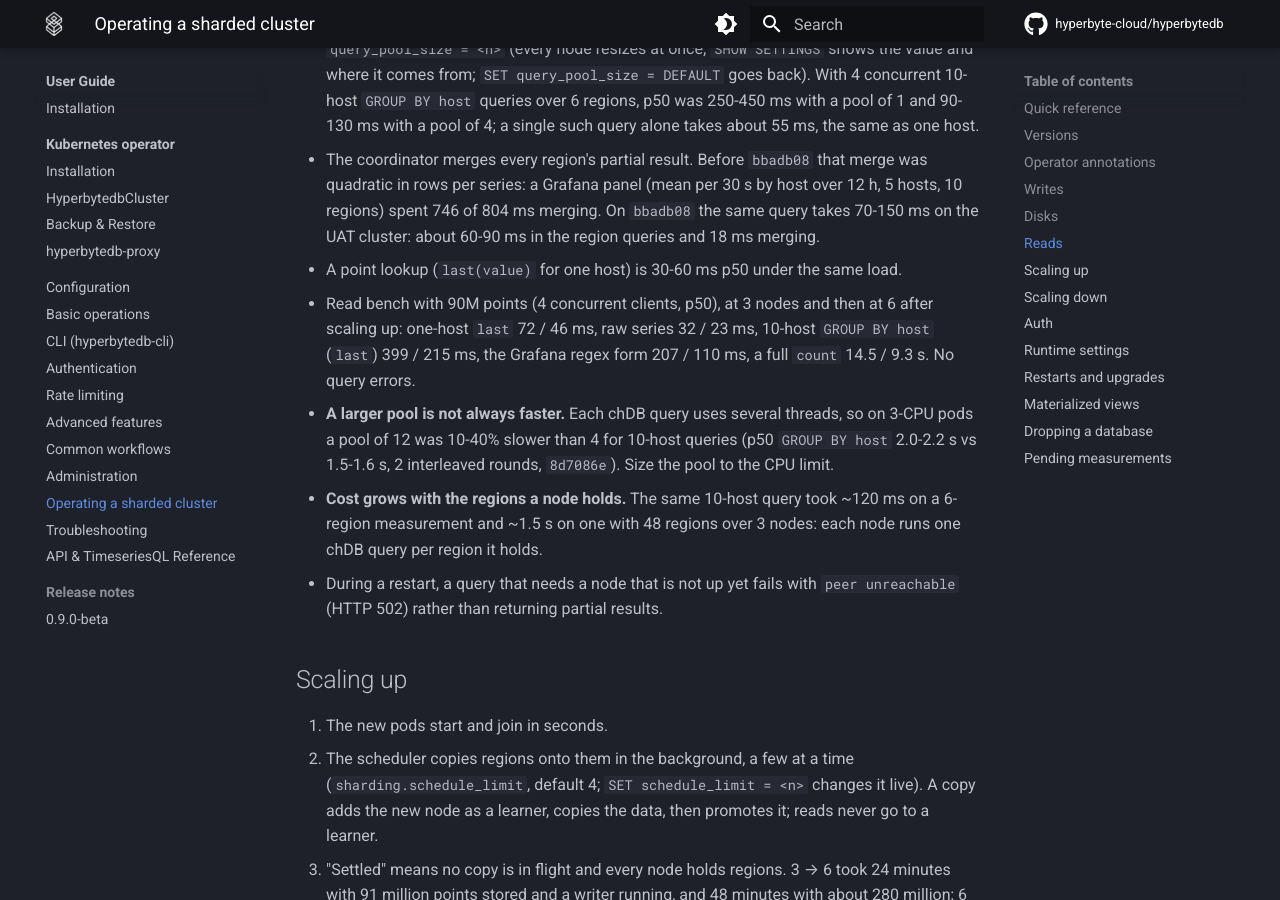
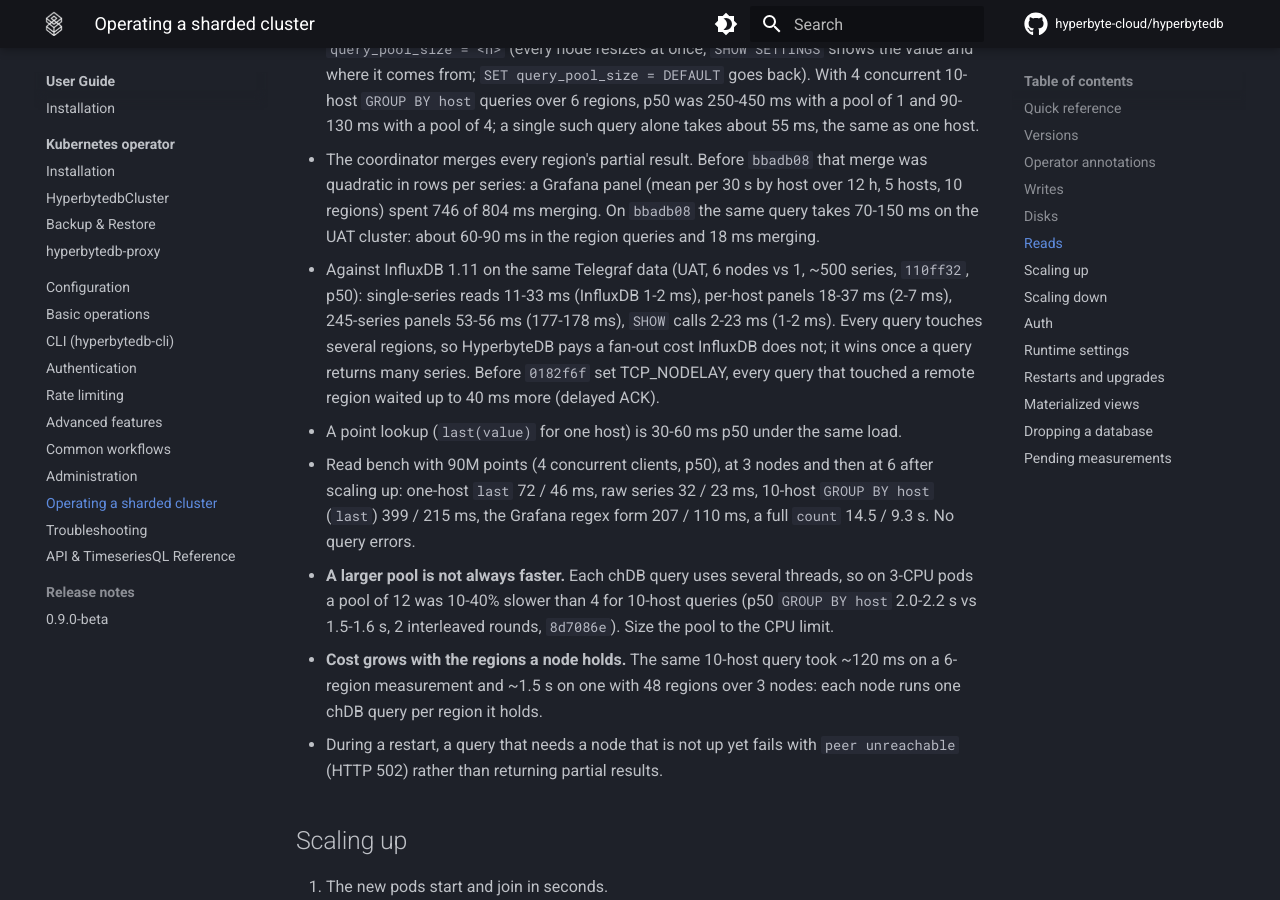
Before and after one commit to hyperbyte-cloud/hyperbytedb, an MkDocs documentation site: the page built from docs/user-guide/operating-sharded-clusters.md, in a window 1280 px wide and 900 px high, scrolled down 3127 px. Built offline with MkDocs 1.6.1 and Material for MkDocs 9.7.7, drawn with Linux system fonts in a browser that asks for light colours; comment, search, counter and statistics services are not loaded.

Commit message:
docs: query latency against InfluxDB 1.11 on UAT

```diff
--- a/docs/user-guide/operating-sharded-clusters.md
+++ b/docs/user-guide/operating-sharded-clusters.md
@@ -113,6 +113,13 @@
   30 s by host over 12 h, 5 hosts, 10 regions) spent 746 of 804 ms merging.
   On `bbadb08` the same query takes 70-150 ms on the UAT cluster: about
   60-90 ms in the region queries and 18 ms merging.
+- Against InfluxDB 1.11 on the same Telegraf data (UAT, 6 nodes vs 1, ~500
+  series, `110ff32`, p50): single-series reads 11-33 ms (InfluxDB 1-2 ms),
+  per-host panels 18-37 ms (2-7 ms), 245-series panels 53-56 ms (177-178 ms),
+  `SHOW` calls 2-23 ms (1-2 ms). Every query touches several regions, so
+  HyperbyteDB pays a fan-out cost InfluxDB does not; it wins once a query
+  returns many series. Before `0182f6f` set TCP_NODELAY, every query that
+  touched a remote region waited up to 40 ms more (delayed ACK).
 - A point lookup (`last(value)` for one host) is 30-60 ms p50 under the same
   load.
 - Read bench with 90M points (4 concurrent clients, p50), at 3 nodes and
```
